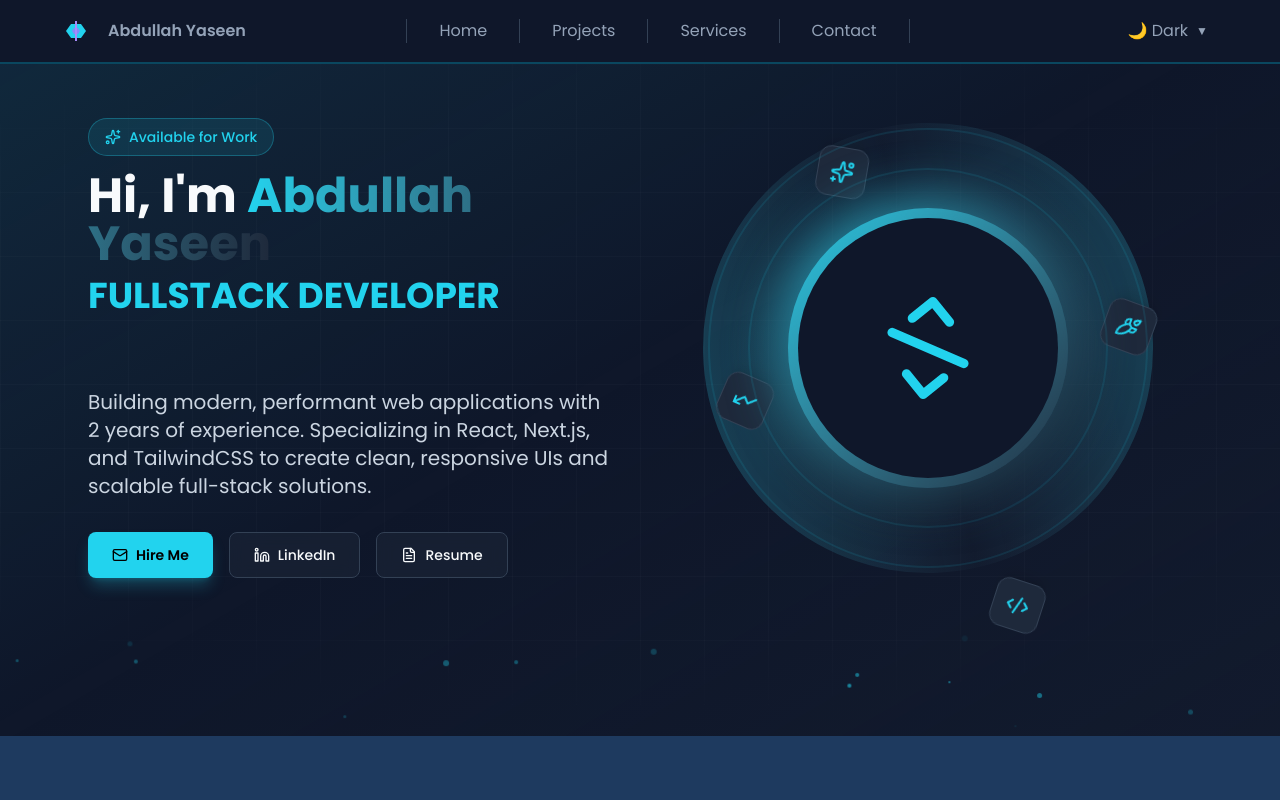
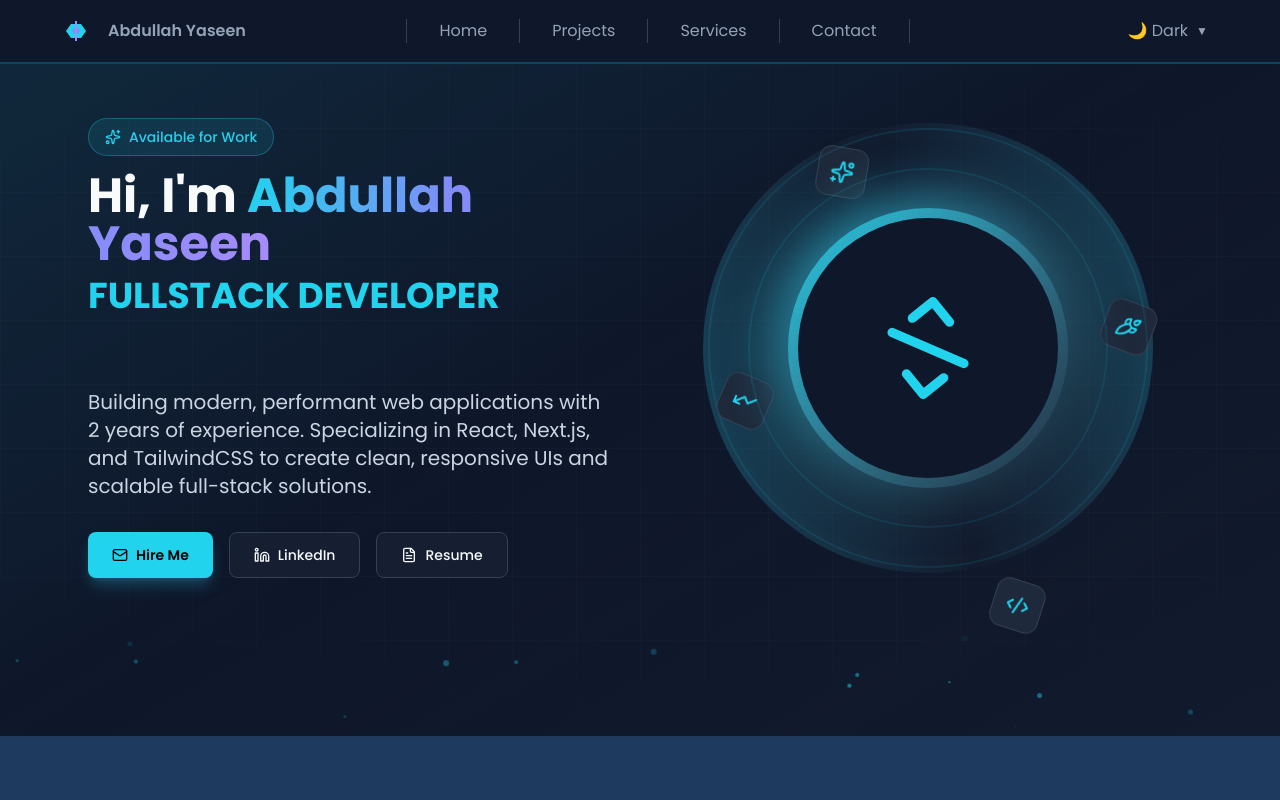
Before and after one commit to abdullahyaseen0010/abdullah-yaseen.portfolio, a Next.js app: page / in a window 1280 px wide. Shown: the top 800 px of the page. Built offline with nearby package versions, Linux system fonts and the light colour scheme.

Commit message:
Update HeroContent with new gradient and LinkedIn link

```diff
--- a/src/components/Hero/HeroContent.tsx
+++ b/src/components/Hero/HeroContent.tsx
@@ -47,7 +47,13 @@
             className="text-neutral block text-4xl font-bold lg:text-5xl"
           >
             Hi, I&#39;m{' '}
-            <span className="bg-gradient-to-r from-accent to-secondary bg-clip-text text-transparent">
+            <span
+              className="bg-clip-text text-transparent"
+              style={{
+                backgroundImage:
+                  'linear-gradient(to right, var(--gradient-start), var(--gradient-mid), var(--gradient-end))',
+              }}
+            >
               Abdullah Yaseen
             </span>
           </motion.span>
@@ -90,7 +96,7 @@
         </motion.a>
 
         <motion.a
-              href="https://linkedin.com/in/abdullah-shaffi"
+          href="https://linkedin.com/in/abdullahyaseen"
           target="_blank"
           rel="noopener noreferrer"
           whileHover={{ scale: 1.05 }}
```
